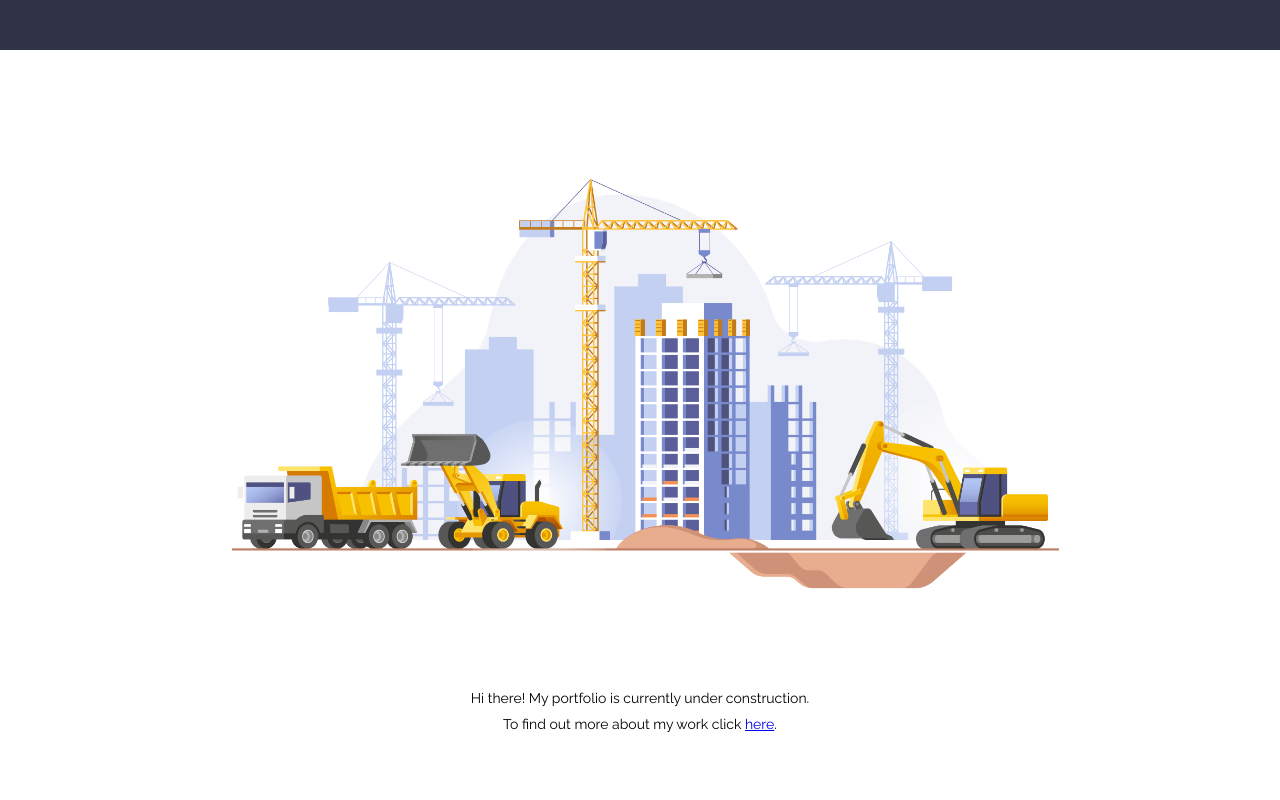
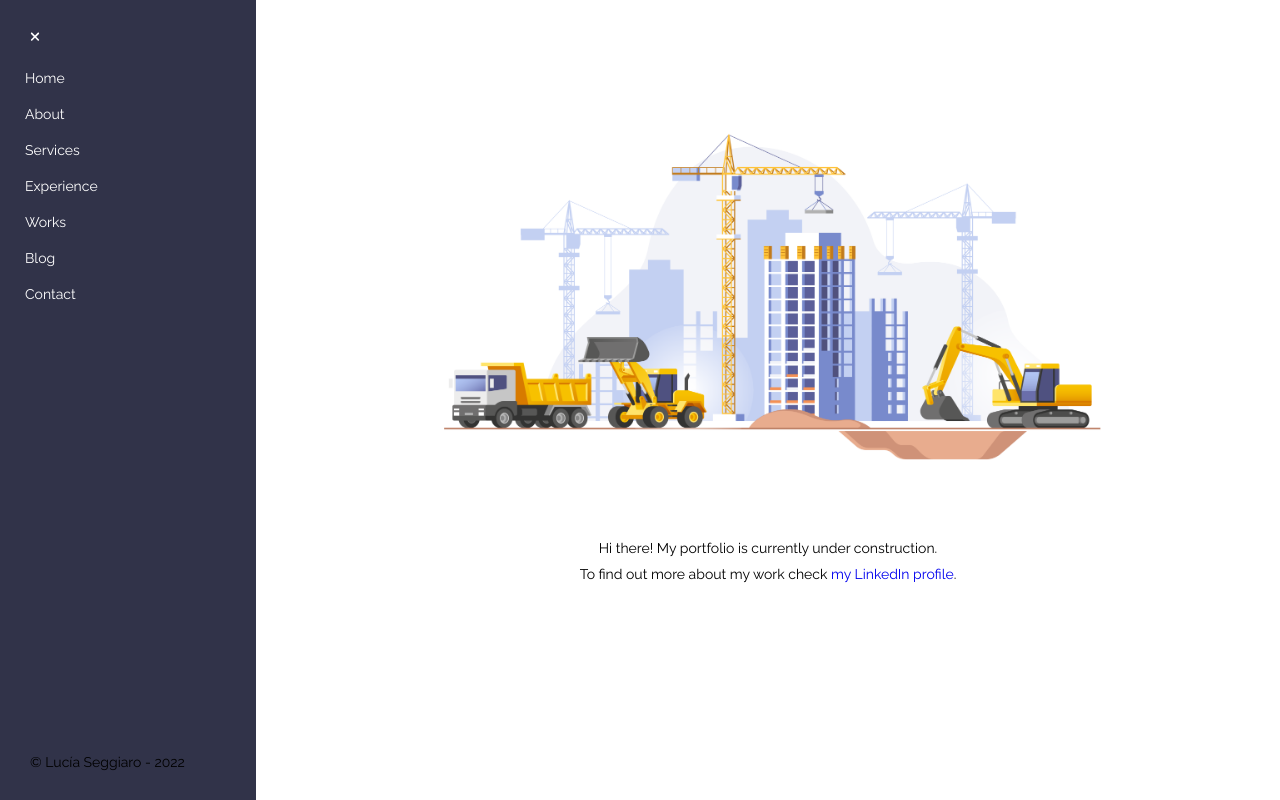
Before and after one commit to lsegg/lsegg.github.io, a React (Create React App) app: page / in a window 1280 px wide. Built offline with nearby package versions, Linux system fonts and the light colour scheme.

Commit message:
v.2.0.1: FontAwesome added, HeaderLay now has a navbar

```diff
--- a/package.json
+++ b/package.json
@@ -4,6 +4,10 @@
   "homepage": "https://lsegg.github.io/",
   "private": true,
   "dependencies": {
+    "@fortawesome/fontawesome-svg-core": "^6.1.2",
+    "@fortawesome/free-regular-svg-icons": "^6.1.2",
+    "@fortawesome/free-solid-svg-icons": "^6.1.2",
+    "@fortawesome/react-fontawesome": "^0.2.0",
     "@testing-library/jest-dom": "^5.16.4",
     "@testing-library/react": "^13.3.0",
     "@testing-library/user-event": "^13.5.0",
--- a/public/index.html
+++ b/public/index.html
@@ -9,7 +9,6 @@
       name="description"
       content="Web site created using create-react-app"
     />
-    <link rel="apple-touch-icon" href="%PUBLIC_URL%/logo192.png" />
     <!--
       manifest.json provides metadata used when your web app is installed on a
       user's mobile device or desktop. See https://developers.google.com/web/fundamentals/web-app-manifest/
@@ -24,10 +23,18 @@
       work correctly both with client-side routing and a non-root public URL.
       Learn how to configure a non-root public URL by running `npm run build`.
     -->
-    <link rel="preconnect" href="https://fonts.googleapis.com">
-<link rel="preconnect" href="https://fonts.gstatic.com" crossorigin>
-<link href="https://fonts.googleapis.com/css2?family=Raleway:ital,wght@0,100;0,200;0,300;0,400;0,500;0,600;0,700;0,800;0,900;1,100;1,200;1,300;1,400;1,500;1,600;1,700;1,800;1,900&display=swap" rel="stylesheet">
+
+    <link rel="preconnect" href="https://fonts.googleapis.com" />
+    <link rel="preconnect" href="https://fonts.gstatic.com" crossorigin />
+    <link
+      href="https://fonts.googleapis.com/css2?family=Raleway:ital,wght@0,100;0,200;0,300;0,400;0,500;0,600;0,700;0,800;0,900;1,100;1,200;1,300;1,400;1,500;1,600;1,700;1,800;1,900&display=swap"
+      rel="stylesheet"
+    />
     <title>Lucia Seggiaro Portfolio</title>
+    <script
+      src="https://kit.fontawesome.com/b48643dbaf.js"
+      crossorigin="anonymous"
+    ></script>
   </head>
   <body>
     <noscript>You need to enable JavaScript to run this app.</noscript>
--- a/src/index.scss
+++ b/src/index.scss
@@ -11,8 +11,16 @@
 }
 
 #root {
-  align-items: center;
-  display: flex;
-  flex-direction: column;
-  justify-content: center;
+  height: 100vh;
+  width: 100vw;
 }
+
+.App {
+  height: 100vh;
+  width: 100vw;
+
+  @media screen and (min-width: $breakpoint-lg-tablet) {
+    display: grid;
+    grid-template-columns: 1fr 4fr;
+  }
+}
--- a/src/screens/home/home.scr.tsx
+++ b/src/screens/home/home.scr.tsx
@@ -4,7 +4,7 @@ import "./home.scss";
 
 export const HomeScr: any = () => {
 return(
-  <section className="Home">
+  <section className="Home" id="home">
   <img
     src={siteInConstruction}
     className="Home-img"
@@ -14,14 +14,14 @@ return(
     Hi there! My portfolio is currently under construction.
   </p>
   <p className="Home-paragraph paragraph-regular-regular">
-    To find out more about my work click{" "}
+    To find out more about my work check{" "}
     <a
       className="Home-paragraph-link"
       href="https://www.linkedin.com/in/lucia-seggiaro/"
       target="_blank"
       rel="noopener noreferrer"
     >
-      here
+      my LinkedIn profile
     </a>
     .
   </p>
--- a/src/screens/home/home.scss
+++ b/src/screens/home/home.scss
@@ -1,18 +1,29 @@
 @import "../../vars";
 
 .Home {
+  align-items: center;
   display: flex;
   flex-direction: column;
   margin: toRem(20px);
+  height: 75%;
+
   &-img {
     align-self: center;
     width: 75%;
   }
+
   &-paragraph {
     margin-bottom: toRem(10px);
+
+    &-link {
+      text-decoration: none;
+      &:hover {
+        color: $color-tertiary;
+      }
+    }
   }
 
-  @media screen and (min-width: $breakpoint-lg-tablet) {
-    align-items: center;
+  @media screen and (min-width: $breakpoint-sm-tablet) {
+    justify-content: center;
   }
 }
--- a/src/shared/layouts/header/header.lay.tsx
+++ b/src/shared/layouts/header/header.lay.tsx
@@ -1,9 +1,70 @@
-import React from "react";
+import { FontAwesomeIcon } from "@fortawesome/react-fontawesome";
+import { faBars, faXmark } from "@fortawesome/free-solid-svg-icons";
+import { useState } from "react";
 import "./header.scss";
 
 export const HeaderLay: any = () => {
-return(
-  <header className="Header">
-  </header>
-)
-}
+  const [navbarShown, setNavbarShown] = useState<Boolean>(true);
+  const currentYear: number = new Date().getFullYear();
+  return (
+    <header className="Header paragraph-regular-regular ">
+      <nav className="Header-nav">
+        <button
+          className="Header-nav-button"
+          onClick={() => {
+            setNavbarShown(!navbarShown);
+          }}
+        >
+          <FontAwesomeIcon
+            icon={navbarShown ? faXmark : faBars}
+            className="Header-nav-button-icon"
+          />
+        </button>
+        {navbarShown && (
+          <ul
+            className={`Header-nav-list ${
+              navbarShown ? "Header-nav-list--isShown" : ""
+            }`}
+          >
+            <li className="Header-nav-list-item">
+              <a href="#home" className="Header-nav-list-item-link">
+                Home
+              </a>
+            </li>
+            <li className="Header-nav-list-item">
+              <a href="#" className="Header-nav-list-item-link">
+                About
+              </a>
+            </li>
+            <li className="Header-nav-list-item">
+              <a href="#" className="Header-nav-list-item-link">
+                Services
+              </a>
+            </li>
+            <li className="Header-nav-list-item">
+              <a href="#" className="Header-nav-list-item-link">
+                Experience
+              </a>
+            </li>
+            <li className="Header-nav-list-item">
+              <a href="#" className="Header-nav-list-item-link">
+                Works
+              </a>
+            </li>
+            <li className="Header-nav-list-item">
+              <a href="#" className="Header-nav-list-item-link">
+                Blog
+              </a>
+            </li>
+            <li className="Header-nav-list-item">
+              <a href="#" className="Header-nav-list-item-link">
+                Contact
+              </a>
+            </li>
+          </ul>
+        )}
+      </nav>
+      <p className="Header-copyright">&#169; Lucía Seggiaro - {currentYear}</p>
+    </header>
+  );
+};
--- a/src/shared/layouts/header/header.scss
+++ b/src/shared/layouts/header/header.scss
@@ -1,6 +1,62 @@
 @import "../../../vars";
 
 .Header {
-    height: toRem(50px);
-    background-color: $color-primary;
+  position: sticky;
+  height: toRem(50px);
+  display: flex;
+  align-items: center;
+  justify-content: space-between;
+  background-color: $color-primary;
+
+  &-nav {
+    &-button {
+      padding: toRem(15px);
+      background-color: $color-primary;
+      &-icon {
+        color: $color-neutral-1;
+        &:hover {
+          color: $color-tertiary;
+        }
+      }
+    }
+    &-list {
+      position: absolute;
+      top: toRem(50px);
+      background-color: $color-primary;
+      list-style: none;
+      width: 100%;
+      height: calc(100vh - toRem(50px));
+      padding: toRem(50px) 0 0 toRem(50px);
+      &-item {
+        padding: toRem(10px);
+        &-link {
+          color: $color-neutral-1;
+          text-decoration: none;
+          &:hover {
+            color: $color-tertiary;
+          }
+        }
+      }
+    }
+  }
+
+  &-copyright {
+    padding: toRem(15px);
+    vertical-align: center;
+  }
+
+  @media screen and (min-width: $breakpoint-sm-tablet) {
+    align-items: flex-start;
+    flex-direction: column;
+    padding: toRem(15px);
+    height: 100vh;
+
+    &-nav {
+      &-list {
+        position: static;
+        padding: 0;
+        height: auto;
+      }
+    }
+  }
 }
```
Also changed, not shown: 1 other file (tests, documents, lock files or other folders).
